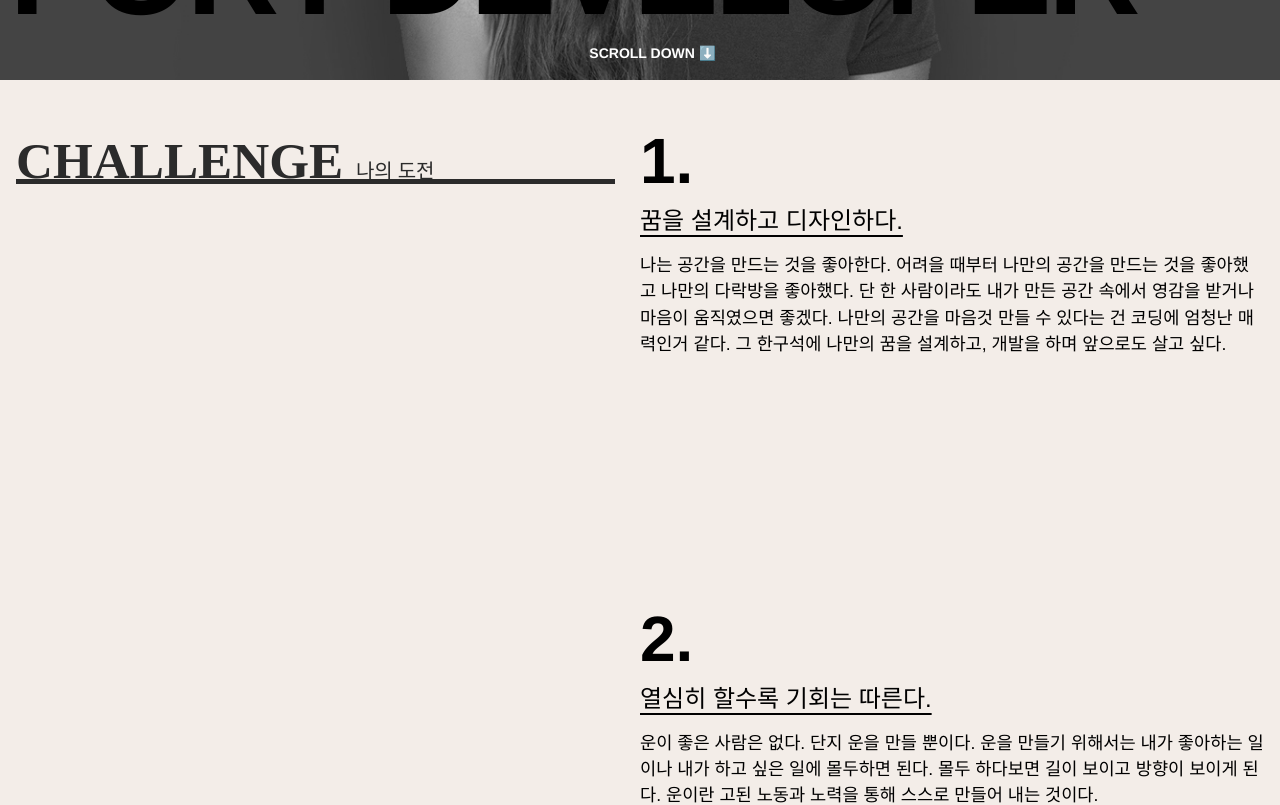
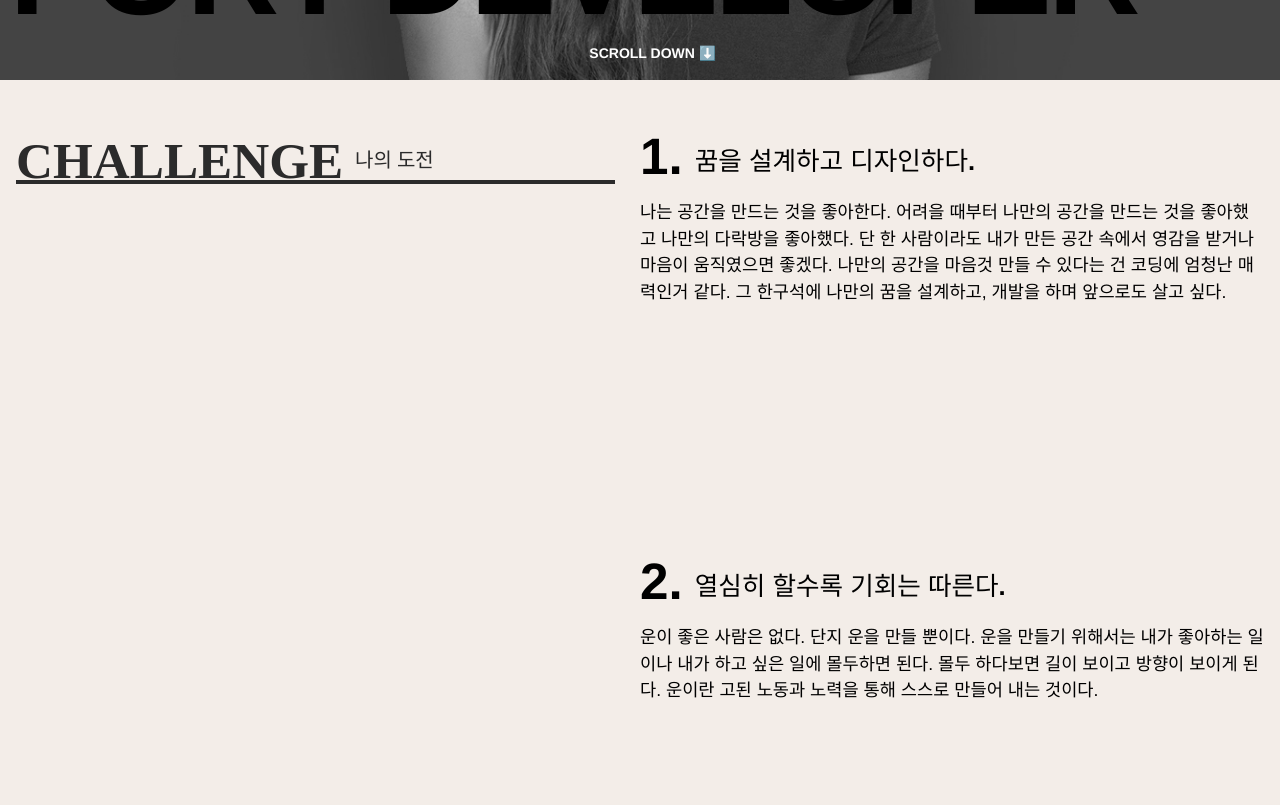
Before and after one commit to yun-narae/portfolio-project, a React (Create React App) app in the folder learn-react/: page / in a window 1280 px wide. Shown: the part 720-1525 px from the top of the page. Built offline with nearby package versions, Linux system fonts and the light colour scheme; a web font is replaced by a local one.

Commit message:
Skill 스타일링 수정 및 마무리

```diff
--- a/learn-react/src/assets/scss/section/_skill.scss
+++ b/learn-react/src/assets/scss/section/_skill.scss
@@ -19,7 +19,10 @@
         font-family: var(--mainKor-font);
         text-transform: uppercase;
         color: var(--black100);
-        border-bottom: 0.4vw solid var(--black100);
+        border-bottom: 4px solid var(--black100);
+        display: flex;
+        white-space: nowrap;
+
 
         @media (max-width: 800px){
             width: 100%;
@@ -31,9 +34,12 @@
         }
 
         em {
+            align-self: self-end;
+            display: block;
             font-size: 1.25rem;
             font-weight: 400;
             line-height: 2;
+            margin-left: 12px;
         }
     }
     .skill__desc {
@@ -43,26 +49,35 @@
             width: 100%;
         }
 
+        h3 {
+            font-size: 2vw;
+            margin-bottom: 1vw;
+            font-weight: 800;
+            @media (max-width: 800px){
+                font-size: 5vw;
+            }
+        }
+
         span {
-            font-size: 5vw;
+            display: inline-block;
+            transform: translateY(4px);
+            margin-right: 12px;
+            font-size: 4vw;
             line-height: 1;
             font-weight: 900;
             line-height: 1.3;
             font-family: var(--mainNum-font);
 
             @media (max-width: 800px){
-                font-size: 20vw;
+                font-size: 15vw;
             }
         }
-        h3 {
-            font-size: 1.5rem;
-            text-decoration: underline;
-            text-underline-position: under;
-            margin-bottom: 1vw;
-        }
+
         p {
             margin-bottom: 30vh;
             font-size: 1.1rem;
+            line-height: 1.5;
+            font-weight: 500;
         }
     }
 }
--- a/learn-react/src/components/Skill.jsx
+++ b/learn-react/src/components/Skill.jsx
@@ -23,8 +23,7 @@ const Skill = () => {
                 <div className="skill__desc">
                     {skillText.map((skill, key) => (
                         <div key={key}>
-                            <span>{key+1}.</span>
-                            <h3>{skill.title}</h3>
+                            <h3><span>{key+1}.</span>{skill.title}</h3>
                             <p>{skill.desc}</p>
                         </div>
                     ))}
```
